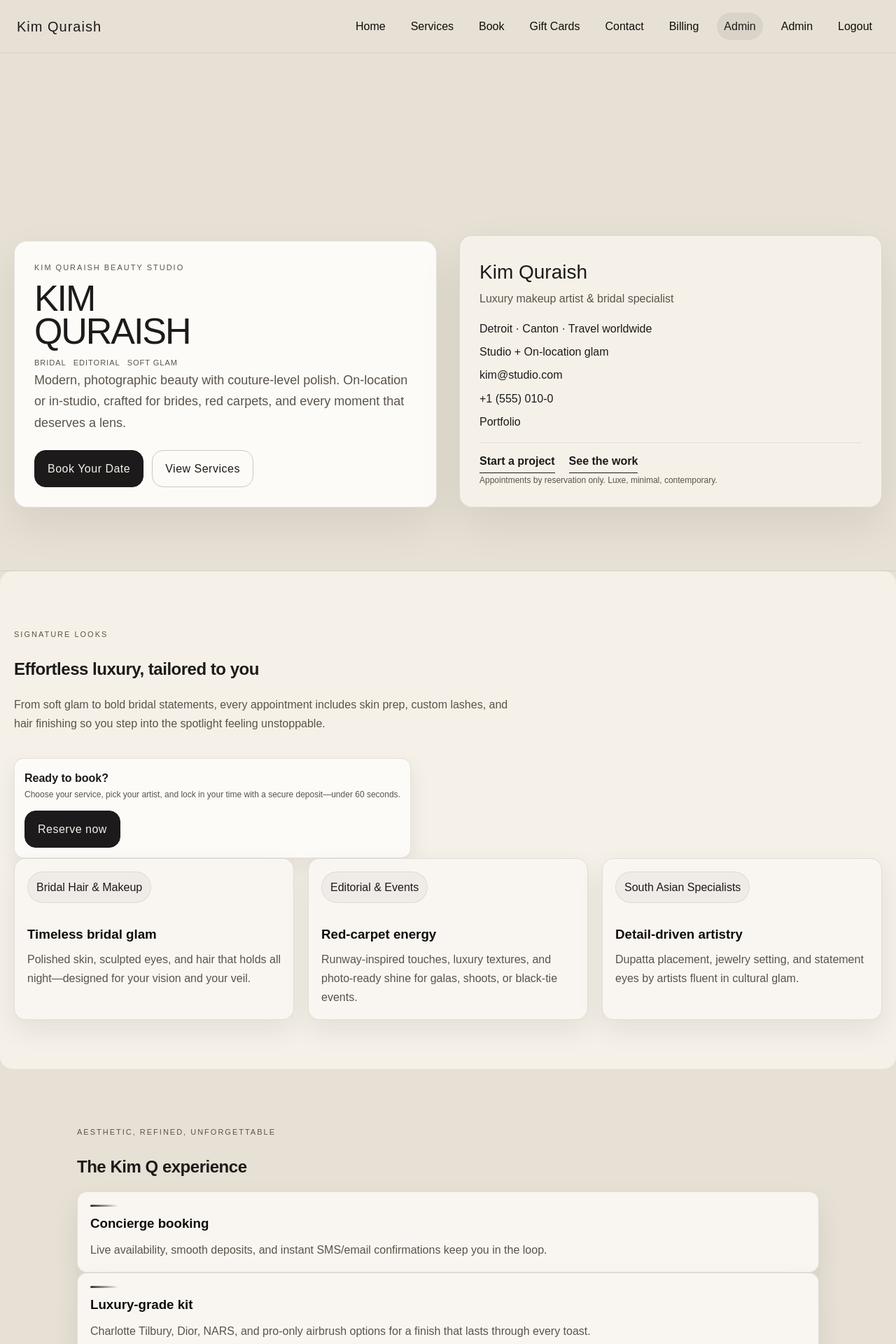
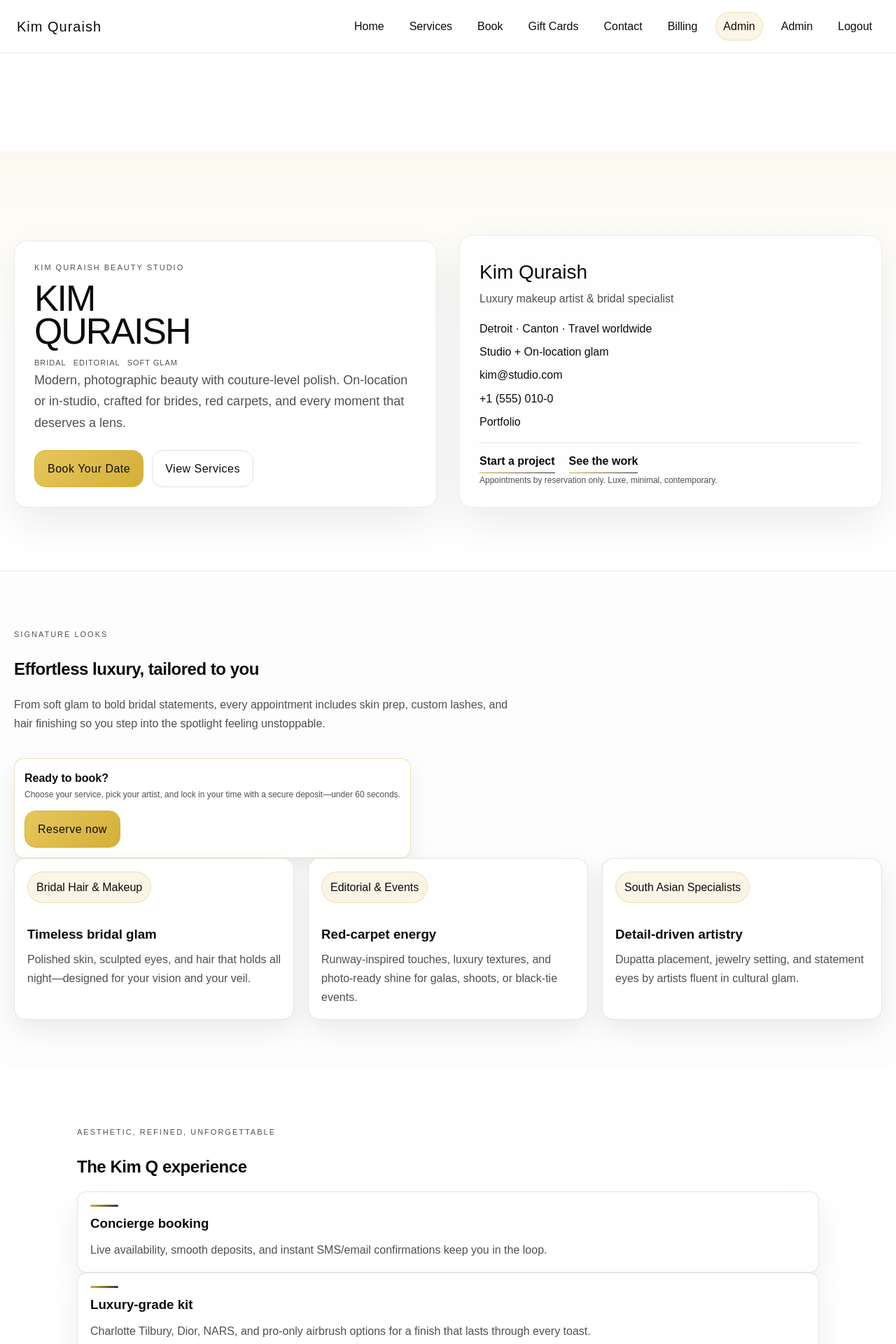
Before and after one commit to BreezDev/kimq, a Flask app: page / in a window 1280 px wide. Shown: the top 1920 px of the page at 70% size. Run offline with Flask 3, Linux system fonts and the light colour scheme; the visitor is signed in with stand-in values (Sample User, id 1); data comes from the database, SQL or seed files in the repository; some web fonts are replaced.

Commit message:
Rework palette to black, white, and gold

```diff
--- a/static/styles.css
+++ b/static/styles.css
@@ -22,13 +22,13 @@
 }
 
 :root {
-    --ink: #0f0d0c;
-    --canvas: #e7e0d4;
-    --stone: #c7bba9;
-    --accent: #1c1a1a;
-    --soft-accent: #d9d0c2;
-    --text: #0f0d0c;
-    --muted: #5b534a;
+    --ink: #0c0c0c;
+    --canvas: #ffffff;
+    --stone: #f4f4f4;
+    --accent: #d4af37;
+    --soft-accent: #f9f9f9;
+    --text: #0c0c0c;
+    --muted: #505050;
 }
 
 * { box-sizing: border-box; }
@@ -37,7 +37,8 @@ body {
     margin: 0;
     font-family: 'HeadingNow74', 'HeadingNow96', sans-serif;
     color: var(--text);
-    background: var(--canvas);
+    background: radial-gradient(circle at 20% 20%, rgba(212,175,55,0.06), transparent 35%),
+        var(--canvas);
     min-height: 100vh;
     line-height: 1.7;
 }
@@ -52,14 +53,15 @@ a { color: inherit; text-decoration: none; }
     align-items: center;
     padding: 16px 24px;
     border-bottom: 1px solid rgba(0,0,0,0.08);
-    background: var(--canvas);
+    background: rgba(255,255,255,0.9);
+    backdrop-filter: blur(6px);
     position: sticky;
     top: 0;
     z-index: 10;
 }
 .brand {
     font-family: 'HeadingNow96', sans-serif;
-    color: var(--accent);
+    color: var(--ink);
     letter-spacing: 1px;
     font-size: 20px;
 }
@@ -90,8 +92,8 @@ a { color: inherit; text-decoration: none; }
 .btn {
     display: inline-block;
     padding: 12px 18px;
-    background: var(--accent);
-    color: #f4f0ea;
+    background: linear-gradient(135deg, #e7c75c, var(--accent));
+    color: var(--ink);
     border-radius: 16px;
     border: 1px solid var(--accent);
     font-family: 'HeadingNow96', sans-serif;
@@ -100,13 +102,13 @@ a { color: inherit; text-decoration: none; }
     transition: transform 0.2s ease, box-shadow 0.2s ease, background 0.2s ease;
 }
 .btn:hover { transform: translateY(-1px); box-shadow: 0 10px 30px rgba(0,0,0,0.16); }
-.btn.ghost { background: transparent; color: var(--accent); border: 1px solid rgba(0,0,0,0.2); }
+.btn.ghost { background: transparent; color: var(--ink); border: 1px solid rgba(0,0,0,0.12); }
 .pill { padding: 8px 14px; border: 1px solid rgba(0,0,0,0.15); border-radius: 999px; }
 
 .hero {
     text-align: left;
     padding: 120px 20px 90px;
-    background: var(--canvas);
+    background: linear-gradient(180deg, rgba(212,175,55,0.08), transparent 45%), var(--canvas);
     position: relative;
 }
 .hero-subtle {
@@ -117,50 +119,50 @@ a { color: inherit; text-decoration: none; }
 .gold-accent { color: var(--accent); }
 .hero-content { max-width: 980px; margin: 0 auto; position: relative; }
 .hero-grid { display: grid; grid-template-columns: repeat(auto-fit, minmax(320px, 1fr)); gap: 32px; align-items: stretch; position: relative; }
-.hero h1 { font-family: 'HeadingNow96', sans-serif; color: var(--accent); font-size: 46px; margin: 0 0 12px; letter-spacing: -0.02em; }
+.hero h1 { font-family: 'HeadingNow96', sans-serif; color: var(--ink); font-size: 46px; margin: 0 0 12px; letter-spacing: -0.02em; }
 .hero p { margin: 0 0 24px; font-size: 18px; color: var(--muted); max-width: 720px; }
 .hero-actions { display: flex; gap: 12px; flex-wrap: wrap; align-items: center; }
 .hero-bubbles { display: grid; gap: 14px; }
 .floating-badges { display: flex; gap: 10px; flex-wrap: wrap; margin-top: 22px; }
 .floating-badges .badge { animation: floaty 10s ease-in-out infinite alternate; }
-.floating-pill { position: relative; background: rgba(0,0,0,0.04); border: 1px solid rgba(0,0,0,0.08); padding: 8px 12px; border-radius: 999px; font-family: 'HeadingNow74', sans-serif; color: var(--accent); }
-.floating-pill.accent { background: rgba(0,0,0,0.08); }
-.floating-pill.subtle { background: rgba(0,0,0,0.04); }
-.hero .card { background: #f5f1ea; border: 1px solid rgba(0,0,0,0.08); }
-.hero .card strong { color: var(--accent); font-family: 'HeadingNow96', sans-serif; }
+.floating-pill { position: relative; background: rgba(212,175,55,0.12); border: 1px solid rgba(212,175,55,0.3); padding: 8px 12px; border-radius: 999px; font-family: 'HeadingNow74', sans-serif; color: var(--ink); }
+.floating-pill.accent { background: rgba(212,175,55,0.18); }
+.floating-pill.subtle { background: rgba(212,175,55,0.12); }
+.hero .card { background: #ffffff; border: 1px solid rgba(0,0,0,0.08); }
+.hero .card strong { color: var(--ink); font-family: 'HeadingNow96', sans-serif; }
 .hero-cta { display: flex; gap: 12px; flex-wrap: wrap; align-items: center; }
 .spark-line { width: 60px; height: 1px; background: linear-gradient(90deg, transparent, var(--accent)); }
 
 .minimal-hero { border-bottom: 1px solid rgba(0,0,0,0.08); }
 .luxe-columns { align-items: end; }
-.hero-panel { padding: 28px; background: #fdfbf7; border: 1px solid rgba(0,0,0,0.1); border-radius: 18px; box-shadow: 0 24px 60px rgba(0,0,0,0.08); }
-.contact-stack { background: #f6f1e8; }
-.studio-mark { font-family: 'HeadingNow96', sans-serif; font-size: 52px; line-height: 0.9; letter-spacing: -0.04em; color: var(--accent); margin: 12px 0; }
+.hero-panel { padding: 28px; background: #ffffff; border: 1px solid rgba(0,0,0,0.08); border-radius: 18px; box-shadow: 0 24px 60px rgba(0,0,0,0.08); }
+.contact-stack { background: #fefefe; border: 1px solid rgba(0,0,0,0.06); }
+.studio-mark { font-family: 'HeadingNow96', sans-serif; font-size: 52px; line-height: 0.9; letter-spacing: -0.04em; color: var(--ink); margin: 12px 0; }
 .hero-meta { display: flex; gap: 10px; flex-wrap: wrap; text-transform: uppercase; letter-spacing: 1px; font-size: 11px; color: var(--muted); }
 .lead { color: var(--muted); font-size: 18px; }
-.hero-name { font-family: 'HeadingNow96', sans-serif; font-size: 28px; color: var(--accent); }
-.contact-lines { display: grid; gap: 6px; margin: 16px 0; color: var(--accent); }
+.hero-name { font-family: 'HeadingNow96', sans-serif; font-size: 28px; color: var(--ink); }
+.contact-lines { display: grid; gap: 6px; margin: 16px 0; color: var(--ink); }
 .divider { width: 100%; height: 1px; background: rgba(0,0,0,0.08); margin: 12px 0; }
-.link-underline { position: relative; padding-bottom: 4px; font-weight: 600; color: var(--accent); }
-.link-underline::after { content: ''; position: absolute; left: 0; right: 0; bottom: 0; height: 1px; background: var(--accent); transition: transform 0.2s ease; transform-origin: left; }
+.link-underline { position: relative; padding-bottom: 4px; font-weight: 600; color: var(--ink); }
+.link-underline::after { content: ''; position: absolute; left: 0; right: 0; bottom: 0; height: 1px; background: linear-gradient(90deg, var(--accent), rgba(0,0,0,0.85)); transition: transform 0.2s ease; transform-origin: left; }
 .link-underline:hover::after { transform: scaleX(0.6); }
 .hero-actions.tight { gap: 20px; }
-.minimal-card { background: #fdfbf7; border-color: rgba(0,0,0,0.08); box-shadow: 0 12px 28px rgba(0,0,0,0.06); }
-.calm-panel { background: #f6f1e8; border-radius: 18px; }
+.minimal-card { background: #ffffff; border-color: rgba(0,0,0,0.08); box-shadow: 0 12px 28px rgba(0,0,0,0.06); }
+.calm-panel { background: #fdfdfd; border-radius: 18px; }
 
 .eyebrow { letter-spacing: 2px; text-transform: uppercase; font-size: 11px; color: var(--muted); margin-bottom: 8px; font-family: 'HeadingNow74', sans-serif; }
 
 .section { max-width: 1100px; margin: 0 auto; padding: 70px 20px; }
 .section.full { max-width: 1280px; }
 .section-header { display: flex; justify-content: space-between; gap: 20px; align-items: flex-start; flex-wrap: wrap; }
-.section-title { font-family: 'HeadingNow96', sans-serif; color: var(--accent); margin-bottom: 14px; letter-spacing: -0.02em; }
+.section-title { font-family: 'HeadingNow96', sans-serif; color: var(--ink); margin-bottom: 14px; letter-spacing: -0.02em; }
 .section-subtitle { color: var(--muted); max-width: 720px; }
 
 .grid { display: grid; grid-template-columns: repeat(auto-fit, minmax(280px, 1fr)); gap: 20px; }
 .booking-grid { grid-template-columns: repeat(auto-fit, minmax(320px, 1fr)); }
 
 .floating-card {
-    background: #f2ece2;
+    background: #fdfdfd;
     border: 1px solid rgba(0,0,0,0.08);
     padding: 18px;
     border-radius: 14px;
@@ -169,41 +171,41 @@ a { color: inherit; text-decoration: none; }
 }
 .floating-card.transparent { background: rgba(255,255,255,0.85); border-style: dashed; }
 .hover-lift { transition: transform 0.3s ease, box-shadow 0.3s ease, border-color 0.3s ease; }
-.hover-lift:hover { transform: translateY(-6px); box-shadow: 0 18px 45px rgba(0,0,0,0.1); border-color: rgba(0,0,0,0.12); }
+.hover-lift:hover { transform: translateY(-6px); box-shadow: 0 18px 45px rgba(0,0,0,0.1); border-color: rgba(212,175,55,0.35); }
 .luxe-grid { gap: 28px; }
 
-.card { background: #f5f1ea; border: 1px solid rgba(0,0,0,0.08); border-radius: 14px; padding: 20px; box-shadow: 0 10px 30px rgba(0,0,0,0.08); position: relative; overflow: hidden; }
+.card { background: #ffffff; border: 1px solid rgba(0,0,0,0.08); border-radius: 14px; padding: 20px; box-shadow: 0 10px 30px rgba(0,0,0,0.08); position: relative; overflow: hidden; }
 .card::before { content: ''; position: absolute; inset: 0; background: linear-gradient(120deg, rgba(0,0,0,0.03), transparent 55%); opacity: 0; transition: opacity 0.3s ease; pointer-events: none; }
 .card:hover::before { opacity: 1; }
-.card h3 { font-family: 'HeadingNow96', sans-serif; margin-top: 0; color: var(--accent); }
-.card.luxe { background: #f9f6f1; border: 1px solid rgba(0,0,0,0.08); }
+.card h3 { font-family: 'HeadingNow96', sans-serif; margin-top: 0; color: var(--ink); }
+.card.luxe { background: #fefefe; border: 1px solid rgba(0,0,0,0.08); }
 
 
 .signature-grid { grid-template-columns: repeat(auto-fit, minmax(260px, 1fr)); }
-.signature-card { border: 1px solid rgba(0,0,0,0.1); border-radius: 16px; padding: 18px; background: #f9f6f1; box-shadow: 0 14px 38px rgba(0,0,0,0.08); }
+.signature-card { border: 1px solid rgba(0,0,0,0.1); border-radius: 16px; padding: 18px; background: #ffffff; box-shadow: 0 14px 38px rgba(0,0,0,0.08); }
 .signature-card h3 { margin-bottom: 6px; }
 .signature-card p { margin: 0; color: var(--muted); }
 .signature-card .floating-pill { position: static; display: inline-flex; margin-bottom: 10px; }
-.ribbon { display: inline-flex; align-items: center; gap: 8px; padding: 10px 14px; border-radius: 999px; background: rgba(0,0,0,0.06); border: 1px solid rgba(0,0,0,0.1); color: var(--accent); text-transform: uppercase; letter-spacing: 1px; font-size: 11px; }
+.ribbon { display: inline-flex; align-items: center; gap: 8px; padding: 10px 14px; border-radius: 999px; background: rgba(212,175,55,0.1); border: 1px solid rgba(212,175,55,0.35); color: var(--ink); text-transform: uppercase; letter-spacing: 1px; font-size: 11px; }
 .luxury-stats { display: grid; grid-template-columns: repeat(auto-fit, minmax(180px, 1fr)); gap: 14px; margin-top: 18px; }
-.luxury-stats .stat { padding: 14px; background: #f2ece2; border: 1px solid rgba(0,0,0,0.1); border-radius: 12px; text-align: center; box-shadow: 0 12px 30px rgba(0,0,0,0.08); }
-.luxury-stats .stat strong { display: block; font-size: 24px; color: var(--accent); font-family: 'HeadingNow96', sans-serif; }
+.luxury-stats .stat { padding: 14px; background: #ffffff; border: 1px solid rgba(212,175,55,0.3); border-radius: 12px; text-align: center; box-shadow: 0 12px 30px rgba(0,0,0,0.08); }
+.luxury-stats .stat strong { display: block; font-size: 24px; color: var(--ink); font-family: 'HeadingNow96', sans-serif; }
 
 .muted { color: var(--muted); }
 .small { font-size: 12px; }
-.price { font-size: 24px; font-family: 'HeadingNow96', sans-serif; color: var(--accent); }
-.badge { background: rgba(0,0,0,0.06); color: var(--accent); padding: 6px 10px; border-radius: 999px; font-family: 'HeadingNow74', sans-serif; }
+.price { font-size: 24px; font-family: 'HeadingNow96', sans-serif; color: var(--ink); }
+.badge { background: rgba(212,175,55,0.12); color: var(--ink); padding: 6px 10px; border-radius: 999px; font-family: 'HeadingNow74', sans-serif; border: 1px solid rgba(212,175,55,0.3); }
 
 .table { width: 100%; border-collapse: collapse; }
 .table th, .table td { padding: 10px; border-bottom: 1px solid rgba(0,0,0,0.06); text-align: left; }
 .table tr:nth-child(even) { background: rgba(0,0,0,0.02); }
 
 .experience-grid { grid-template-columns: repeat(auto-fit, minmax(280px, 1fr)); gap: 18px; }
-.experience-card { padding: 18px; border-radius: 14px; border: 1px solid rgba(0,0,0,0.1); background: #f9f6f1; box-shadow: 0 18px 40px rgba(0,0,0,0.08); transition: transform 0.3s ease, border-color 0.3s ease; }
-.experience-card:hover { transform: translateY(-6px); border-color: rgba(0,0,0,0.2); }
+.experience-card { padding: 18px; border-radius: 14px; border: 1px solid rgba(0,0,0,0.1); background: #ffffff; box-shadow: 0 18px 40px rgba(0,0,0,0.08); transition: transform 0.3s ease, border-color 0.3s ease; }
+.experience-card:hover { transform: translateY(-6px); border-color: rgba(212,175,55,0.35); }
 .experience-card h3 { margin: 0 0 8px; }
 .experience-card p { margin: 0; color: var(--muted); }
-.accent-bar { width: 40px; height: 3px; background: linear-gradient(90deg, rgba(0,0,0,0.8), rgba(0,0,0,0)); border-radius: 6px; margin-bottom: 8px; }
+.accent-bar { width: 40px; height: 3px; background: linear-gradient(90deg, #d4af37, rgba(0,0,0,0.8)); border-radius: 6px; margin-bottom: 8px; }
 
 .service-card { display: flex; flex-direction: column; gap: 14px; position: relative; overflow: hidden; }
 .service-media { position: relative; border-radius: 14px; overflow: hidden; border: 1px solid rgba(0,0,0,0.08); }
@@ -267,8 +269,8 @@ textarea { resize: vertical; }
 .img-wrap { overflow: hidden; border-radius: 12px; margin-bottom: 10px; border: 1px solid rgba(0,0,0,0.06); }
 .img-wrap img { width: 100%; height: 180px; object-fit: cover; display: block; }
 
-.booking-highlight { border: 1px solid rgba(0,0,0,0.1); border-radius: 14px; padding: 14px; background: #fdfbf7; box-shadow: 0 12px 30px rgba(0,0,0,0.08); }
-.booking-highlight strong { color: var(--accent); font-family: 'HeadingNow96', sans-serif; }
+.booking-highlight { border: 1px solid rgba(212,175,55,0.35); border-radius: 14px; padding: 14px; background: #ffffff; box-shadow: 0 12px 30px rgba(0,0,0,0.08); }
+.booking-highlight strong { color: var(--ink); font-family: 'HeadingNow96', sans-serif; }
 
 .aura { position: absolute; width: 260px; height: 260px; background: radial-gradient(circle, rgba(0,0,0,0.05), transparent 60%); filter: blur(30px); opacity: 0.4; animation: floaty 12s ease-in-out infinite alternate; }
 .aura.right { right: 6%; top: 10%; }
```
Also changed, not shown: other parts of static/styles.css (+11 -11 lines).
